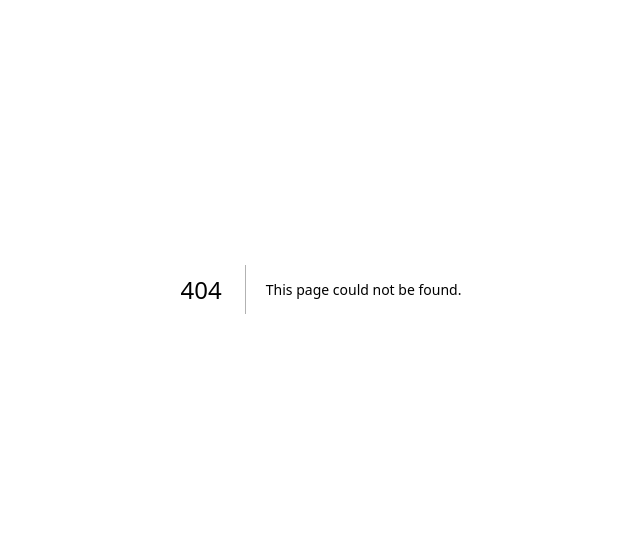
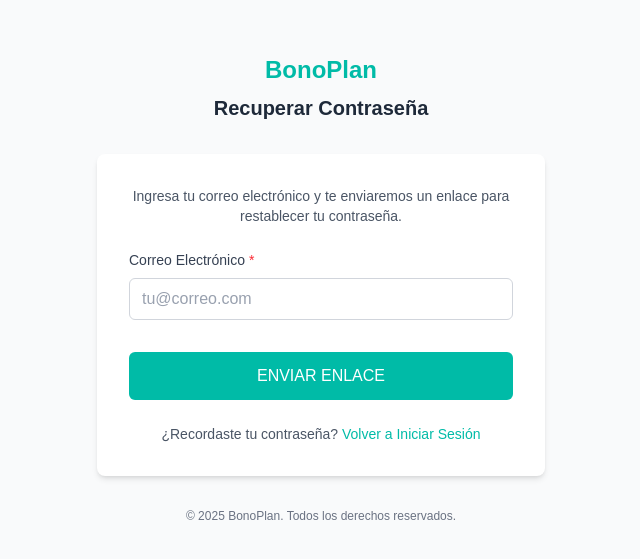
Before and after one commit to Los-Alemanes-de-Finanzas/front-end, a Next.js app: page /forgot-password in a window 1280 px wide. Before the commit this address had no page. Shown: the part 111-670 px from the top of the page, without its empty margins (319-959 px from the left). Built offline with nearby package versions, Linux system fonts and the light colour scheme.

Commit message:
feat(auth): added forgot password page.

```diff
--- /dev/null
+++ b/src/app/forgot-password/page.tsx
@@ -0,0 +1,183 @@
+'use client';
+import React, { useState } from 'react';
+import { useRouter } from 'next/navigation';
+import { FormInput } from '../shared/components/FormInput';
+import { GenericButton } from '../shared/components/GenericButton';
+
+interface ForgotPasswordFormData {
+  email: string;
+}
+
+export default function ForgotPasswordPage() {
+  const router = useRouter();
+
+  const [formData, setFormData] = useState<ForgotPasswordFormData>({
+    email: ''
+  });
+  const [errors, setErrors] = useState<Partial<ForgotPasswordFormData>>({});
+  const [loading, setLoading] = useState(false);
+  const [emailSent, setEmailSent] = useState(false);
+
+  const validateForm = (): boolean => {
+    const newErrors: Partial<ForgotPasswordFormData> = {};
+
+    if (!formData.email.trim()) {
+      newErrors.email = 'El correo electrónico es requerido';
+    } else if (!/\S+@\S+\.\S+/.test(formData.email)) {
+      newErrors.email = 'El correo electrónico no es válido';
+    }
+
+    setErrors(newErrors);
+    return Object.keys(newErrors).length === 0;
+  };
+
+  const handleInputChange = (value: string) => {
+    setFormData({ email: value });
+    if (errors.email) {
+      setErrors({});
+    }
+  };
+
+  const handleSendResetLink = async (e: React.FormEvent) => {
+    e.preventDefault();
+    if (!validateForm()) return;
+
+    setLoading(true);
+    try {
+      console.log('Sending reset link to:', formData.email);
+
+      // Replace with your actual forgot password API call
+      await new Promise(resolve => setTimeout(resolve, 2000));
+
+      // On successful email send
+      setEmailSent(true);
+    } catch (error) {
+      console.error('Forgot password error:', error);
+      // Handle error - you might want to show an error message
+    } finally {
+      setLoading(false);
+    }
+  };
+
+  const handleBackToLogin = () => {
+    router.push('/sign-in');
+  };
+
+  if (emailSent) {
+    return (
+      <div className="min-h-screen bg-gray-50 flex items-center justify-center px-4 py-8">
+        <div className="w-full max-w-md">
+          {/* Header */}
+          <div className="text-center mb-8">
+            <h1 className="text-2xl font-semibold text-teal-500 mb-2">BonoPlan</h1>
+            <h2 className="text-xl font-semibold text-gray-800">Enlace Enviado</h2>
+          </div>
+
+          {/* Success Card */}
+          <div className="bg-white rounded-lg shadow-md p-8 text-center">
+            {/* Success Icon */}
+            <div className="mx-auto w-16 h-16 bg-green-100 rounded-full flex items-center justify-center mb-6">
+              <svg className="w-8 h-8 text-green-500" fill="none" stroke="currentColor" viewBox="0 0 24 24">
+                <path strokeLinecap="round" strokeLinejoin="round" strokeWidth="2" d="M5 13l4 4L19 7"></path>
+              </svg>
+            </div>
+
+            <h3 className="text-lg font-semibold text-gray-800 mb-4">
+              ¡Enlace enviado!
+            </h3>
+
+            <p className="text-gray-600 mb-6">
+              Hemos enviado un enlace de recuperación a <strong>{formData.email}</strong>.
+              Revisa tu bandeja de entrada y sigue las instrucciones para restablecer tu contraseña.
+            </p>
+
+            <div className="space-y-3">
+              <GenericButton
+                text="VOLVER AL INICIO DE SESIÓN"
+                status="filled"
+                color="teal"
+                size="md"
+                fullWidth
+                onClick={handleBackToLogin}
+              />
+            </div>
+          </div>
+
+          {/* Copyright */}
+          <div className="text-center mt-8">
+            <p className="text-xs text-gray-500">
+              © 2025 BonoPlan. Todos los derechos reservados.
+            </p>
+          </div>
+        </div>
+      </div>
+    );
+  }
+
+  return (
+    <div className="min-h-screen bg-gray-50 flex items-center justify-center px-4 py-8">
+      <div className="w-full max-w-md">
+        {/* Header */}
+        <div className="text-center mb-8">
+          <h1 className="text-2xl font-semibold text-teal-500 mb-2">BonoPlan</h1>
+          <h2 className="text-xl font-semibold text-gray-800">Recuperar Contraseña</h2>
+        </div>
+
+        {/* Form Card */}
+        <div className="bg-white rounded-lg shadow-md p-8">
+          {/* Description */}
+          <div className="text-center mb-6">
+            <p className="text-gray-600 text-sm">
+              Ingresa tu correo electrónico y te enviaremos un enlace para restablecer tu contraseña.
+            </p>
+          </div>
+
+          <form onSubmit={handleSendResetLink} className="space-y-4">
+            <FormInput
+              label="Correo Electrónico"
+              type="email"
+              value={formData.email}
+              onChange={handleInputChange}
+              placeholder="tu@correo.com"
+              required
+              error={errors.email}
+            />
+
+            <div className="pt-4">
+              <GenericButton
+                text="ENVIAR ENLACE"
+                status="filled"
+                color="teal"
+                size="md"
+                fullWidth
+                type="submit"
+                loading={loading}
+                disabled={loading}
+              />
+            </div>
+          </form>
+
+          {/* Footer Link */}
+          <div className="mt-6 text-center">
+            <p className="text-sm text-gray-600">
+              ¿Recordaste tu contraseña?{' '}
+              <button
+                onClick={handleBackToLogin}
+                className="text-teal-500 hover:text-teal-600 font-medium"
+              >
+                Volver a Iniciar Sesión
+              </button>
+            </p>
+          </div>
+        </div>
+
+        {/* Copyright */}
+        <div className="text-center mt-8">
+          <p className="text-xs text-gray-500">
+            © 2025 BonoPlan. Todos los derechos reservados.
+          </p>
+        </div>
+      </div>
+    </div>
+  );
+}
```
